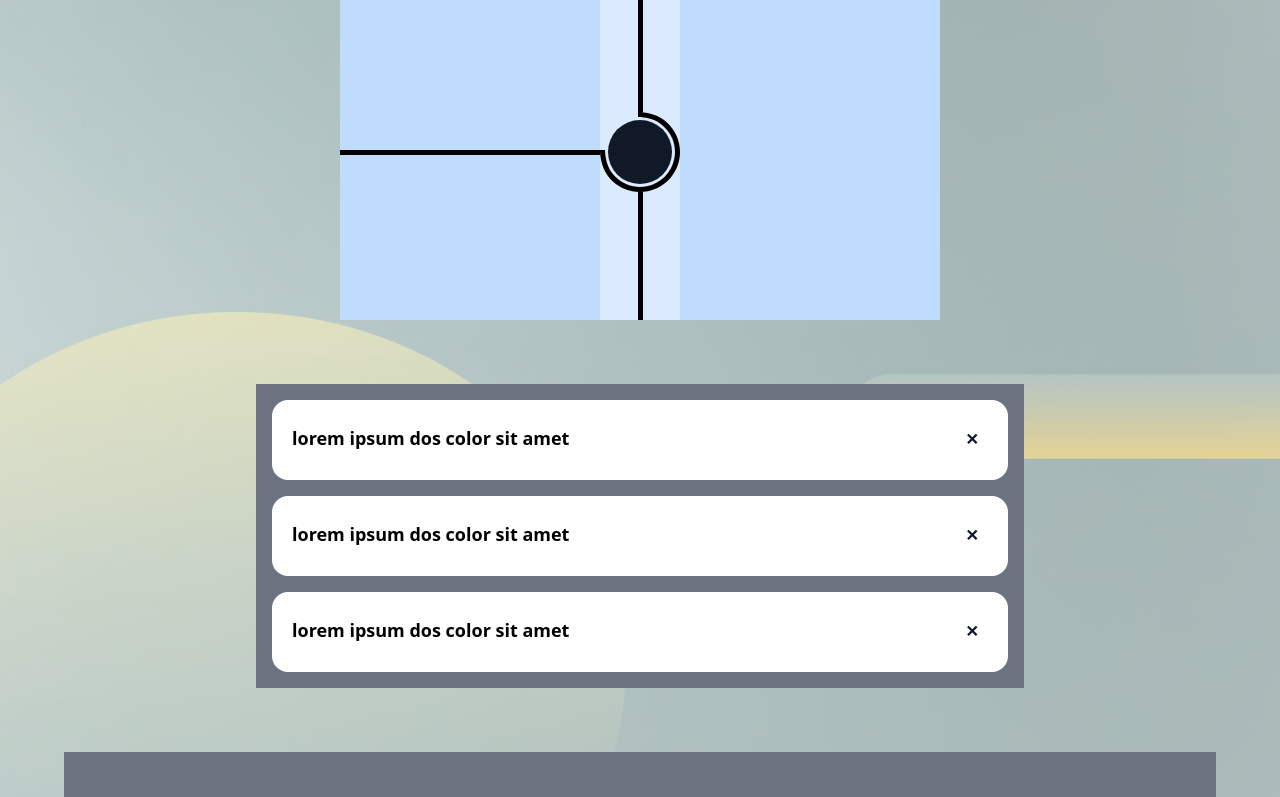
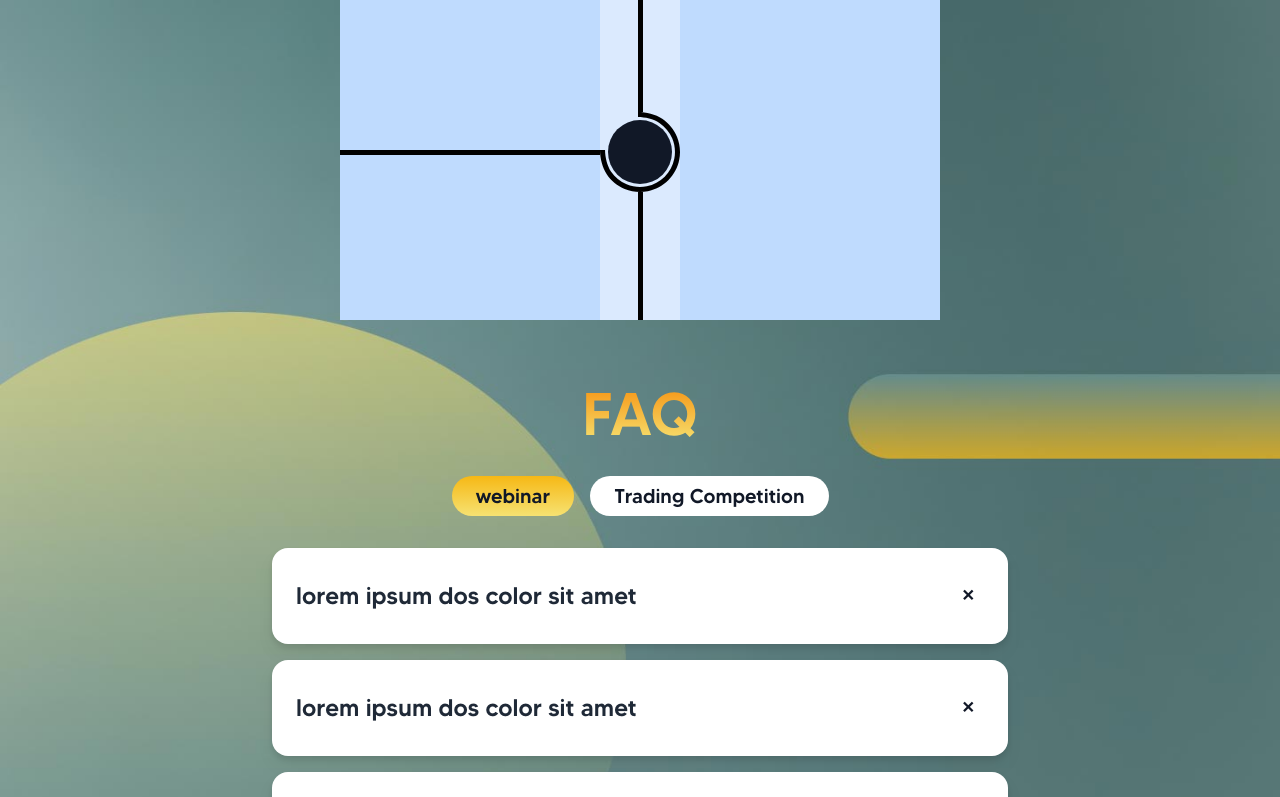
Before and after one commit to akbarmridho/infest-2022, a Next.js app: page / in a window 1280 px wide. Shown: the part 2000-2797 px from the top of the page. Built offline with nearby package versions, Linux system fonts and the light colour scheme.

Commit message:
FAQ multiple deck

```diff
--- a/components/About.tsx
+++ b/components/About.tsx
@@ -2,8 +2,8 @@ const About = () => {
     return (
         <div className='flex justify-center'>
             <div className='w-full mx-16 my-8'>
-                <h2 className='h2 text-center'>Apa itu INFEST?</h2>
-                <p className="h3 text-center mt-6">Lorem ipsum dolor, sit amet consectetur adipisicing elit. Nemo dolor sequi eligendi amet, libero esse consequatur assumenda repellat, fugit quidem non dignissimos, vero minima doloribus aliquid nulla nostrum sit vel?</p>
+                <h2 className='h2 text-center text-gradient'>Apa itu INFEST?</h2>
+                <p className="h3 text-center mt-6 text-gray-100">Lorem ipsum dolor, sit amet consectetur adipisicing elit. Nemo dolor sequi eligendi amet, libero esse consequatur assumenda repellat, fugit quidem non dignissimos, vero minima doloribus aliquid nulla nostrum sit vel?</p>
             </div>
         </div>
     )
--- a/components/FAQ.tsx
+++ b/components/FAQ.tsx
@@ -1,11 +1,11 @@
 import { useState } from "react";
 
-interface Props {
+export interface FAQProps {
     question: string,
     answer: string
 }
 
-const FAQ = ({question, answer}: Props) => {
+const FAQ = ({question, answer}: FAQProps) => {
     const [isActive, setIsActive] = useState<boolean>(false)
 
     const handleClick = () => {
@@ -14,15 +14,19 @@ const FAQ = ({question, answer}: Props) => {
 
     return (
         <div className="m-4">
-            <div className={`w-full rounded-[16px] px-5 py-6 flex flex-row items-top ${isActive ? "bg-tyellow-100" : "bg-white"}`}>
+            <div className={`w-full rounded-[16px] px-6 py-8 flex flex-row items-top ${isActive ? "bg-gradient" : "bg-white"} drop-shadow-lg`}>
                 <div className="flex-grow">
-                    <div className='text-lg font-semibold'>
-                        {question}
+                    <div>
+                        <h4 className="h3 font-tommy text-gray-800">
+                            {question}
+                        </h4>
                     </div>
                     {
                         isActive &&
                             <div className="mt-4">
-                                {answer}
+                                <p className="p text-gray-800">
+                                    {answer}
+                                </p>
                             </div>
                     }
                 </div>
--- /dev/null
+++ b/components/FAQButton.tsx
@@ -0,0 +1,13 @@
+import { MouseEventHandler, useState } from "react"
+
+interface Props {
+    currentActive: string,
+    name: string,
+    onClick?: MouseEventHandler;
+}
+
+const FAQButton = ({currentActive, name, onClick} : Props) => {
+    return <button className={`rounded-full h-10 px-6 font-tommy text-gray-900 mx-2 text-xl ${currentActive === name ? 'bg-gradient' : 'bg-white'}`} onClick={onClick}>{ name }</button>
+}
+
+export default FAQButton
--- /dev/null
+++ b/components/FAQMultipleDeck.tsx
@@ -0,0 +1,40 @@
+import { useState } from "react";
+import FAQ, { FAQProps } from "./FAQ";
+import FAQButton from "./FAQButton";
+
+
+
+
+interface Props {
+    items: {
+        [key: string] : FAQProps[]
+    }
+}
+
+const FAQMultipleDeck = ({items}: Props) => {
+    const [activeItems, setActiveItems] = useState<string>(Object.keys(items)[0])
+
+    return (
+        <div className='flex justify-center'>
+            <div className='w-full mx-16 my-8 max-w-screen-md'>
+                <h2 className="h2 text-center text-gradient mb-8">FAQ</h2>
+                <div className="flex justify-center">
+                    {
+                        Object.keys(items).map((key, i) => {
+                            return <FAQButton key={i} name={key} onClick={() => setActiveItems(key)} currentActive={activeItems}/>
+                        })
+                    }
+                </div>
+                <div className="mt-8">
+                    {
+                        items[activeItems].map((item, i) => {
+                            return <FAQ key={i} question={item.question} answer={item.answer} />
+                        })
+                    }
+                </div>
+            </div>
+        </div>
+    )
+}
+
+export default FAQMultipleDeck
--- a/components/FAQDeck.tsx
+++ b/components/FAQSingleDeck.tsx
@@ -1,4 +1,4 @@
-import FAQ from "./FAQ";
+import FAQ, { FAQProps } from "./FAQ";
 
 const data = [
     {
@@ -15,18 +15,26 @@ const data = [
     }
 ]
 
-const FAQDeck = () => {
+
+interface Props {
+    items: FAQProps[]
+}
+
+const FAQSingleDeck = () => {
     return (
         <div className='flex justify-center'>
-            <div className='bg-gray-500 w-full mx-16 my-8 max-w-screen-md'>
-                {
-                    data.map((each, i) => {
-                        return <FAQ key={i} question={each.question} answer={each.answer} />
-                    })
-                }
+            <div className='w-full mx-16 my-8 max-w-screen-md'>
+                <h2 className="h2 text-center text-gradient mb-8">FAQ</h2>
+                <div>
+                    {
+                        data.map((each, i) => {
+                            return <FAQ key={i} question={each.question} answer={each.answer} />
+                        })
+                    }
+                </div>
             </div>
         </div>
     )
 }
 
-export default FAQDeck
+export default FAQSingleDeck
--- a/components/Header.tsx
+++ b/components/Header.tsx
@@ -19,7 +19,7 @@ const Header = () => {
                             <Image src={logo} alt="Logo mini" height={scale*logo.height} width={scale*logo.width}/>
                         </Link>
                     </div>
-                    <div className='mr-8 flex'>
+                    <div className='mr-8 flex text-gray-100'>
                         <div className='mr-8 text-white text-lg'>
                             <Link href='/' >Beranda</Link>
                         </div>
--- a/components/Layout.tsx
+++ b/components/Layout.tsx
@@ -11,7 +11,7 @@ const Layout = ({children} : Props) => {
         <>
             <Header/>
                 <main className='bg-main-50 bg-cover bg-repeat-y flex justify-center'>
-                    <div className="bg-[rgba(255,255,255,0.5)] w-full xl:max-w-screen-xl">
+                    <div className="w-full xl:max-w-screen-xl">
                         {children}
                     </div>
                 </main>
--- a/components/Timeline.tsx
+++ b/components/Timeline.tsx
@@ -14,7 +14,7 @@ const Timeline = ({ events } : Props) => {
     return (
         <div className='flex justify-center'>
             <div className='mx-16 my-8 w-[600px]'>
-                <h2 className="h2 text-center">Timeline</h2>
+                <h2 className="h2 text-center text-gradient">Timeline</h2>
                 <div className="grid grid-cols-[260px_80px_260px] mt-4">
                     {
                         events.map((event, i) => {
--- a/pages/index.tsx
+++ b/pages/index.tsx
@@ -6,7 +6,7 @@ import Theme from '../components/Theme'
 import Teaser from '../components/Teaser'
 import CardDeck from '../components/CardDeck'
 import Timeline from '../components/Timeline'
-import FAQDeck from '../components/FAQDeck'
+import FAQMultipleDeck from '../components/FAQMultipleDeck'
 import Sponsor from '../components/Sponsor'
 
 const timelines = [
@@ -19,6 +19,29 @@ const timelines = [
       date: '30 Juli 2022'
   }
 ]
+
+const qna = {
+  webinar: [
+    {
+        question: 'lorem ipsum dos color sit amet',
+        answer: 'this is some fucking answer loooong answer as;ldkjasdmsaoi asldjaslkdas asldkjashdkljas aslkjdas askljdhasljkd aslkjdhas'
+    },
+    {
+        question: 'lorem ipsum dos color sit amet',
+        answer: 'this is some fucking answer loooong answer as;ldkjasdmsaoi asldjaslkdas asldkjashdkljas aslkjdas askljdhasljkd aslkjdhas'
+    },
+    {
+        question: 'lorem ipsum dos color sit amet',
+        answer: 'this is some fucking answer loooong answer as;ldkjasdmsaoi asldjaslkdas asldkjashdkljas aslkjdas askljdhasljkd aslkjdhas'
+    }
+  ],
+  'Trading Competition': [
+    {
+      question: 'Anjaayyy qt',
+      answer: 'hehe btul'
+    }
+  ]
+}
 
 const Home: NextPage = () => {
   return (
@@ -36,7 +59,7 @@ const Home: NextPage = () => {
         <Teaser/>
         <CardDeck />
         <Timeline events={timelines}/>
-        <FAQDeck />
+        <FAQMultipleDeck items={qna}/>
         <Sponsor />
       </div>
     </>
--- a/styles/globals.css
+++ b/styles/globals.css
@@ -26,10 +26,26 @@ li {
   @apply font-wotfard
 }
 
+h2 {
+  @apply font-tommy
+}
+
 .h2 {
-  @apply text-6xl font-tommy
+  @apply text-6xl
 }
 
 .h3 {
   @apply text-2xl
 }
+
+.p {
+  @apply text-xl
+}
+
+.bg-gradient {
+  @apply bg-gradient-to-b from-tyellow-200 to-tyellow-100
+}
+
+.text-gradient {
+  @apply text-transparent bg-clip-text bg-gradient-to-b from-tyellow-300 to-tyellow-100
+}
```
